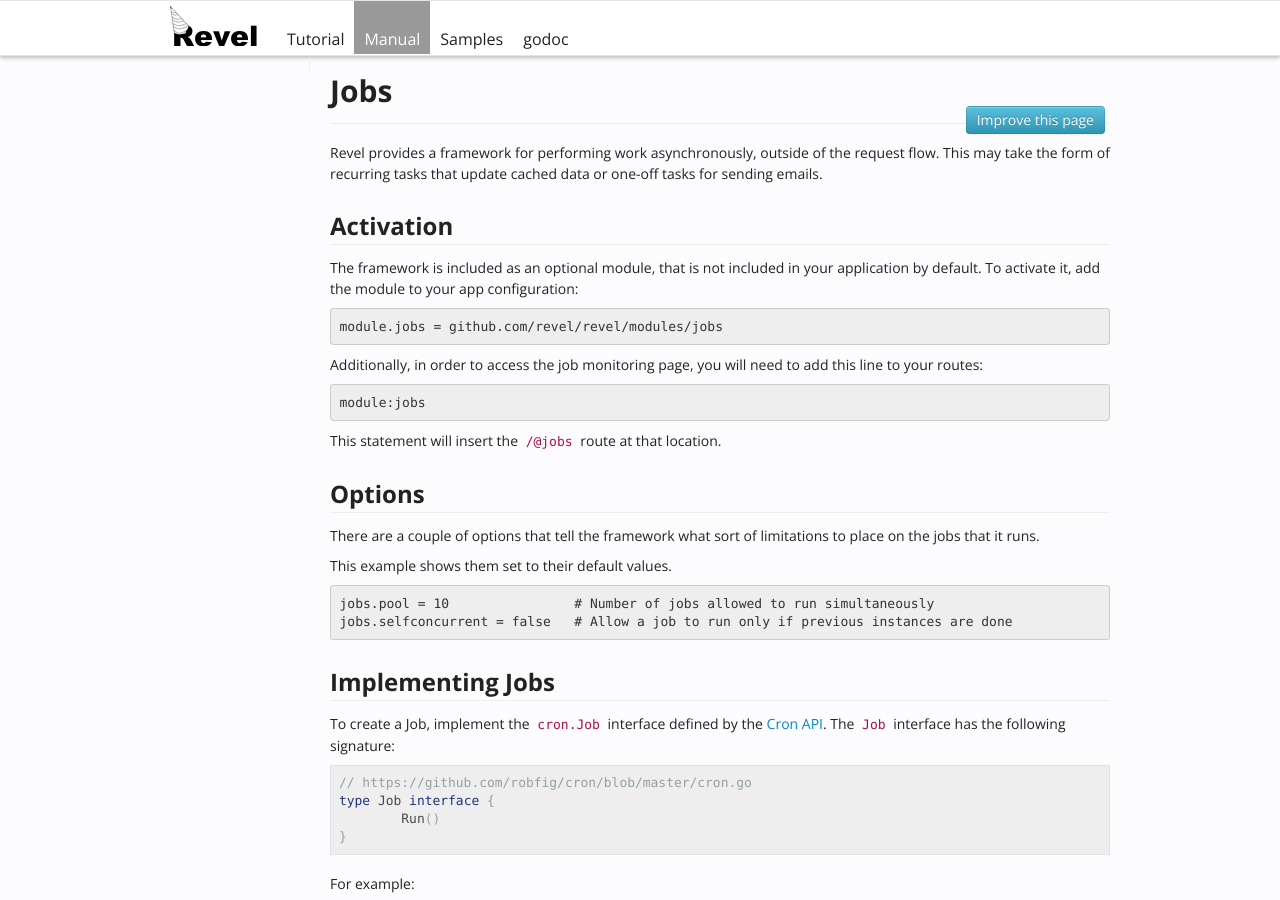
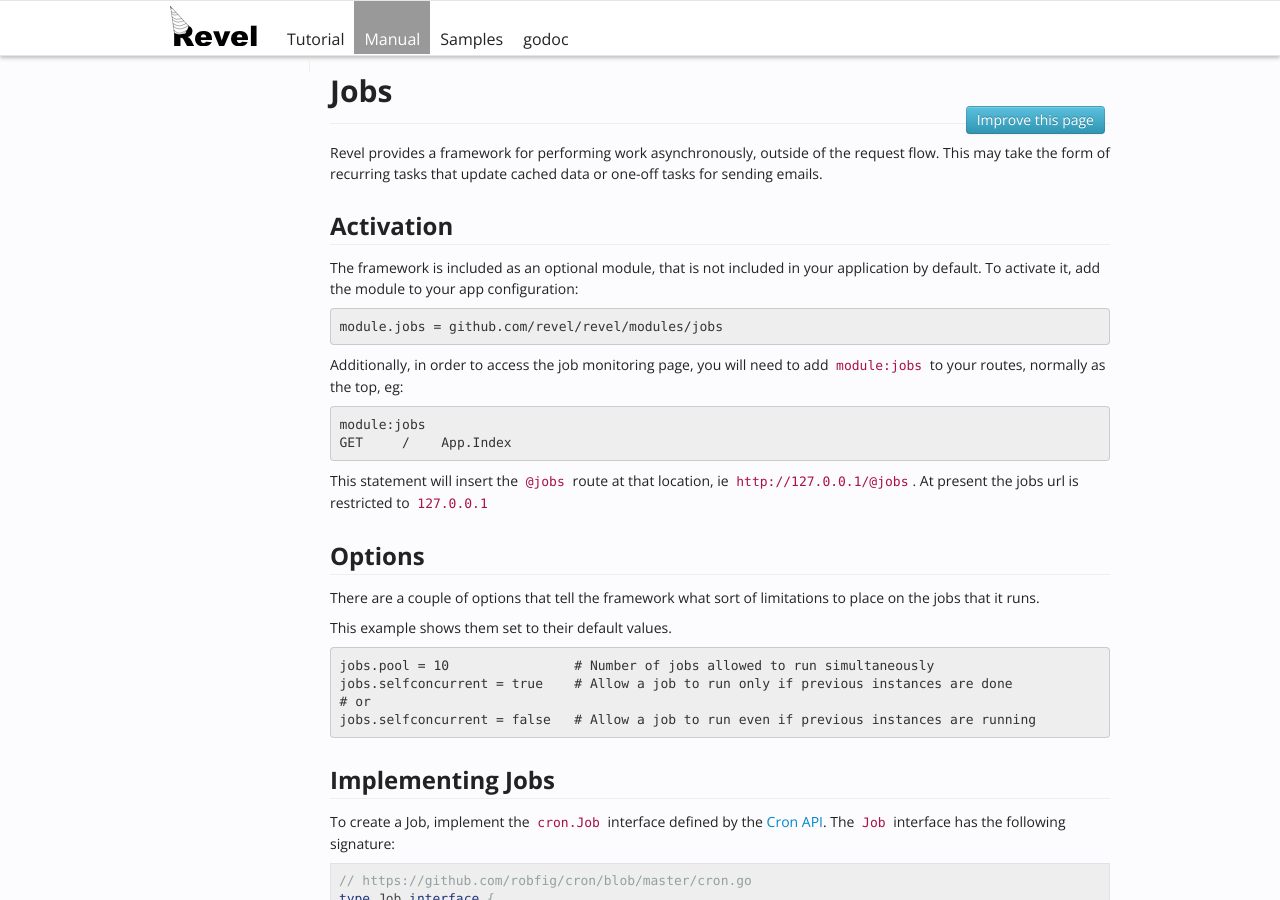
Before and after one commit to revel/revel.github.io, a Jekyll site: the page built from manual/jobs.md, in a window 1280 px wide and 900 px high. Built offline with Jekyll 4.4.1, drawn with Linux system fonts in a browser that asks for light colours.

Commit message:
Tidy up some small parts that were confusing a new user

```diff
--- a/manual/jobs.md
+++ b/manual/jobs.md
@@ -15,12 +15,13 @@ configuration:
 
 	module.jobs = github.com/revel/revel/modules/jobs
 
-Additionally, in order to access the job monitoring page, you will need to add
-this line to your routes:
+Additionally, in order to access the job monitoring page, you will need to add `module:jobs`  to your routes, normally as the top, eg:
 
 	module:jobs
+	GET     /    App.Index
 
-This statement will insert the `/@jobs` route at that location.
+This statement will insert the `@jobs` route at that location, ie `http://127.0.0.1/@jobs`. At present
+the jobs url is restricted to `127.0.0.1`
 
 ## Options
 
@@ -30,7 +31,9 @@ to place on the jobs that it runs.
 This example shows them set to their default values.
 
     jobs.pool = 10                # Number of jobs allowed to run simultaneously
-    jobs.selfconcurrent = false   # Allow a job to run only if previous instances are done
+    jobs.selfconcurrent = true    # Allow a job to run only if previous instances are done
+    # or
+    jobs.selfconcurrent = false   # Allow a job to run even if previous instances are running
 
 ## Implementing Jobs
 
```
Also changed, not shown: tutorial/createapp.md (+4 -0 lines), tutorial/gettingstarted.md (+1 -0 lines).
